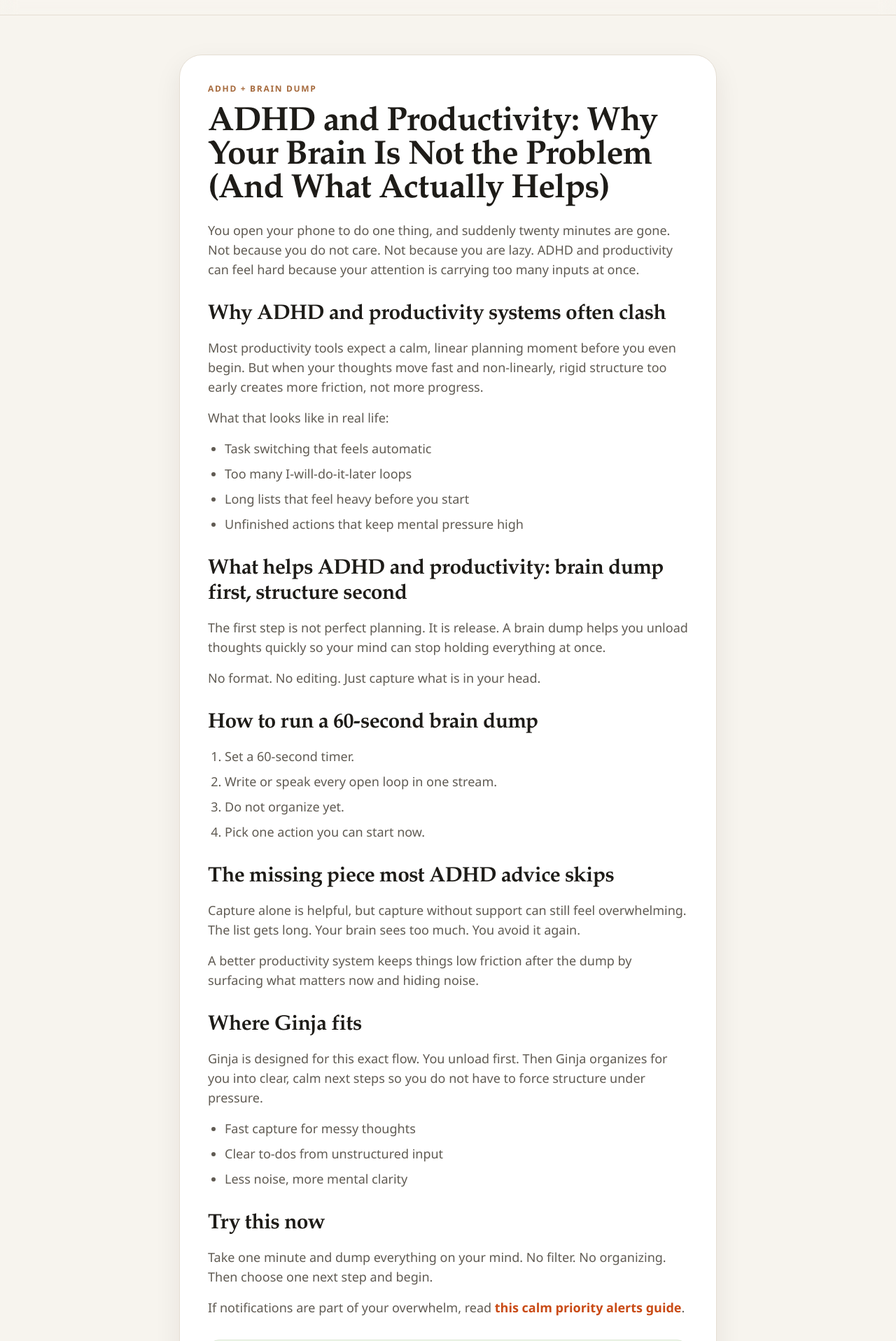
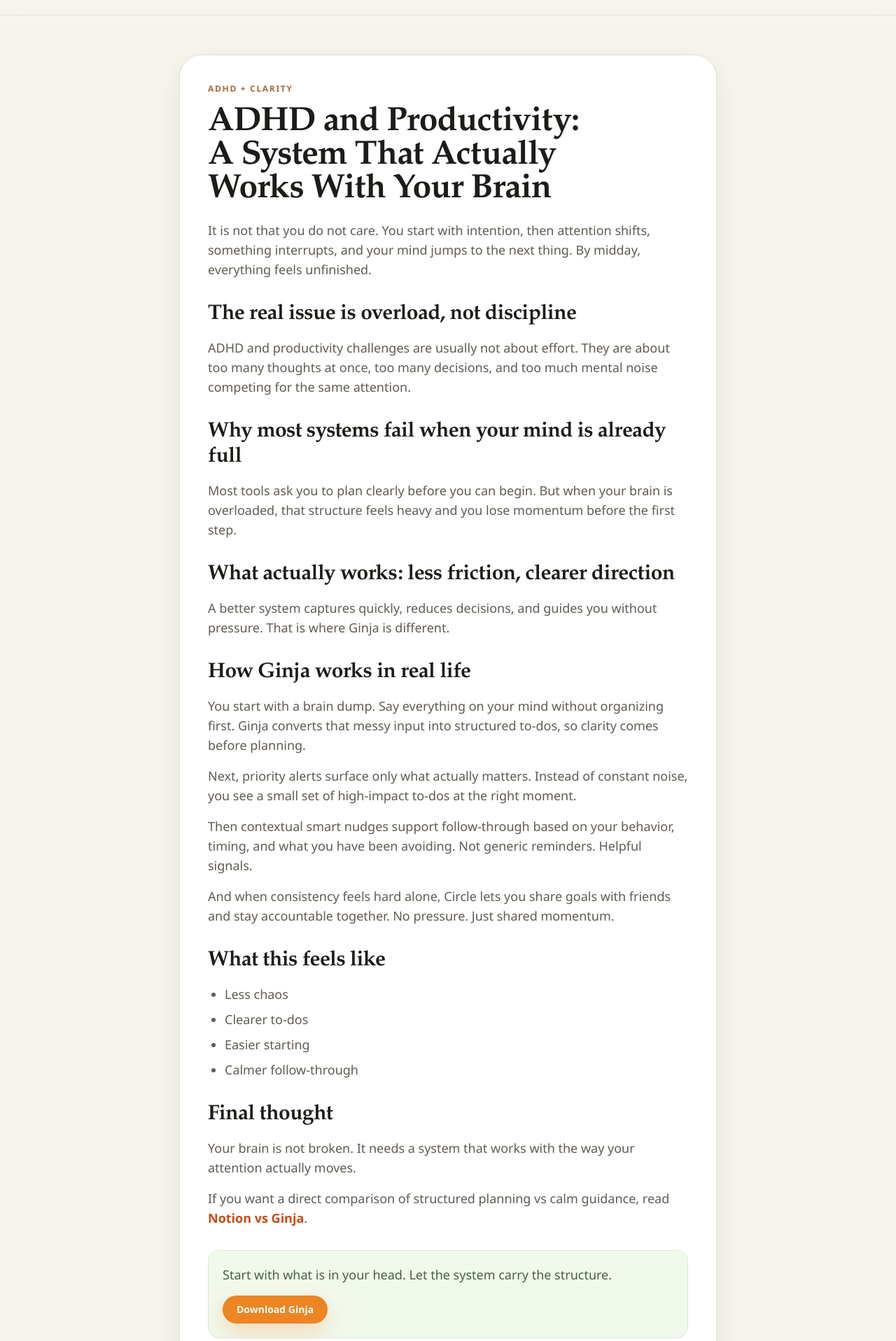
Before and after one commit to emyrael/Ginja_App, a Next.js app in the folder frontend/: page /blog/adhd-productivity-brain-dump in a window 1280 px wide. Shown: the part 43-1960 px from the top of the page at 70% size. Built offline with nearby package versions, Linux system fonts and the light colour scheme.

Commit message:
made shared pplan changes

```diff
--- a/frontend/component/blog/BlogLayout.jsx
+++ b/frontend/component/blog/BlogLayout.jsx
@@ -16,11 +16,15 @@
   },
   {
     slug: 'adhd-productivity-brain-dump',
-    title: 'ADHD and Productivity: Why Your Brain Is Not the Problem (And What Actually Helps)',
+    title: 'ADHD and Productivity: A System That Actually Works With Your Brain',
   },
   {
     slug: 'priority-alerts-calm-system',
     title: 'Why Most Productivity Apps Overwhelm You (And What to Use Instead)',
+  },
+  {
+    slug: 'notion-vs-ginja',
+    title: 'Notion vs Ginja: Structure vs Clarity - Which One Do You Actually Need?',
   },
 ];
 
@@ -115,7 +119,7 @@
                 href="/download"
                 className="inline-flex rounded-full bg-[#ED8522] px-5 py-2.5 text-sm font-semibold text-white shadow-[0_12px_28px_rgba(237,133,34,0.24)] transition-colors hover:bg-[#C94B16]"
               >
-                [Download Ginja]
+                Download Ginja
               </Link>
             </div>
           </div>
--- a/frontend/pages/blog/accountability-circle-productivity.js
+++ b/frontend/pages/blog/accountability-circle-productivity.js
@@ -120,7 +120,7 @@
             href="/download"
             className="inline-flex rounded-full bg-[#ED8522] px-5 py-2.5 text-sm font-semibold text-white shadow-[0_12px_28px_rgba(237,133,34,0.24)] transition-colors hover:bg-[#C94B16]"
           >
-            [Download Ginja]
+            Download Ginja
           </Link>
         </div>
       </div>
--- a/frontend/pages/blog/adhd-productivity-brain-dump.js
+++ b/frontend/pages/blog/adhd-productivity-brain-dump.js
@@ -2,11 +2,11 @@
 import BlogLayout from '../../component/blog/BlogLayout';
 
 export default function AdhdProductivityBrainDumpPage() {
-  const title = 'ADHD and Productivity: Why Your Brain Is Not the Problem (And What Actually Helps)';
+  const title = 'ADHD and Productivity: A System That Actually Works With Your Brain';
   const metaDescription =
-    'Struggling with ADHD and productivity? Learn a low-friction brain dump system that works with your brain and cuts daily overwhelm.';
+    'Struggling with ADHD and productivity? Discover a calm system that reduces overwhelm and helps you turn thoughts into clear action.';
   const canonicalPath = '/blog/adhd-productivity-brain-dump/';
-  const publishedTime = '2026-04-23';
+  const publishedTime = '2026-04-24';
 
   const articleJsonLd = {
     '@context': 'https://schema.org',
@@ -36,93 +36,86 @@
       title={title}
       metaDescription={metaDescription}
       canonicalPath={canonicalPath}
-      keywords="adhd and productivity, brain dump, mental clarity, low friction productivity system, reduce overwhelm"
+      keywords="adhd and productivity, brain dump, priority alerts, smart nudges, shared accountability, reduce overwhelm"
       publishedTime={publishedTime}
       modifiedTime={publishedTime}
       currentSlug="adhd-productivity-brain-dump"
       articleJsonLd={articleJsonLd}
     >
-      <p className="text-xs font-semibold uppercase tracking-[0.14em] text-[#A66A3D]">ADHD + Brain Dump</p>
+      <p className="text-xs font-semibold uppercase tracking-[0.14em] text-[#A66A3D]">ADHD + Clarity</p>
       <h1 className="mt-4 text-balance text-4xl font-semibold leading-tight sm:text-5xl">
-        ADHD and Productivity: Why Your Brain Is Not the Problem (And What Actually Helps)
+        ADHD and Productivity: A System That Actually Works With Your Brain
       </h1>
       <p className="mt-5 text-base leading-relaxed text-[var(--text-secondary)] sm:text-lg">
-        You open your phone to do one thing, and suddenly twenty minutes are gone. Not because you do not care. Not because you
-        are lazy. ADHD and productivity can feel hard because your attention is carrying too many inputs at once.
+        It is not that you do not care. You start with intention, then attention shifts, something interrupts, and your mind jumps to
+        the next thing. By midday, everything feels unfinished.
       </p>
 
-      <h2 className="mt-8 text-2xl font-semibold sm:text-3xl">Why ADHD and productivity systems often clash</h2>
+      <h2 className="mt-8 text-2xl font-semibold sm:text-3xl">The real issue is overload, not discipline</h2>
       <p className="mt-4 text-base leading-relaxed text-[var(--text-secondary)] sm:text-lg">
-        Most productivity tools expect a calm, linear planning moment before you even begin. But when your thoughts move fast and
-        non-linearly, rigid structure too early creates more friction, not more progress.
+        ADHD and productivity challenges are usually not about effort. They are about too many thoughts at once, too many decisions,
+        and too much mental noise competing for the same attention.
       </p>
-      <p className="mt-4 text-base leading-relaxed text-[var(--text-secondary)] sm:text-lg">What that looks like in real life:</p>
+
+      <h2 className="mt-8 text-2xl font-semibold sm:text-3xl">Why most systems fail when your mind is already full</h2>
+      <p className="mt-4 text-base leading-relaxed text-[var(--text-secondary)] sm:text-lg">
+        Most tools ask you to plan clearly before you can begin. But when your brain is overloaded, that structure feels heavy and
+        you lose momentum before the first step.
+      </p>
+
+      <h2 className="mt-8 text-2xl font-semibold sm:text-3xl">What actually works: less friction, clearer direction</h2>
+      <p className="mt-4 text-base leading-relaxed text-[var(--text-secondary)] sm:text-lg">
+        A better system captures quickly, reduces decisions, and guides you without pressure. That is where Ginja is different.
+      </p>
+
+      <h2 className="mt-8 text-2xl font-semibold sm:text-3xl">How Ginja works in real life</h2>
+      <p className="mt-4 text-base leading-relaxed text-[var(--text-secondary)] sm:text-lg">
+        You start with a brain dump. Say everything on your mind without organizing first. Ginja converts that messy input into
+        structured to-dos, so clarity comes before planning.
+      </p>
+      <p className="mt-4 text-base leading-relaxed text-[var(--text-secondary)] sm:text-lg">
+        Next, priority alerts surface only what actually matters. Instead of constant noise, you see a small set of high-impact
+        to-dos at the right moment.
+      </p>
+      <p className="mt-4 text-base leading-relaxed text-[var(--text-secondary)] sm:text-lg">
+        Then contextual smart nudges support follow-through based on your behavior, timing, and what you have been avoiding. Not
+        generic reminders. Helpful signals.
+      </p>
+      <p className="mt-4 text-base leading-relaxed text-[var(--text-secondary)] sm:text-lg">
+        And when consistency feels hard alone, Circle lets you share goals with friends and stay accountable together. No pressure.
+        Just shared momentum.
+      </p>
+
+      <h2 className="mt-8 text-2xl font-semibold sm:text-3xl">What this feels like</h2>
       <ul className="mt-4 list-disc space-y-2 pl-6 text-base text-[var(--text-secondary)] sm:text-lg">
-        <li>Task switching that feels automatic</li>
-        <li>Too many I-will-do-it-later loops</li>
-        <li>Long lists that feel heavy before you start</li>
-        <li>Unfinished actions that keep mental pressure high</li>
+        <li>Less chaos</li>
+        <li>Clearer to-dos</li>
+        <li>Easier starting</li>
+        <li>Calmer follow-through</li>
       </ul>
 
-      <h2 className="mt-8 text-2xl font-semibold sm:text-3xl">What helps ADHD and productivity: brain dump first, structure second</h2>
+      <h2 className="mt-8 text-2xl font-semibold sm:text-3xl">Final thought</h2>
       <p className="mt-4 text-base leading-relaxed text-[var(--text-secondary)] sm:text-lg">
-        The first step is not perfect planning. It is release. A brain dump helps you unload thoughts quickly so your mind can stop
-        holding everything at once.
+        Your brain is not broken. It needs a system that works with the way your attention actually moves.
       </p>
       <p className="mt-4 text-base leading-relaxed text-[var(--text-secondary)] sm:text-lg">
-        No format. No editing. Just capture what is in your head.
-      </p>
-
-      <h2 className="mt-8 text-2xl font-semibold sm:text-3xl">How to run a 60-second brain dump</h2>
-      <ol className="mt-4 list-decimal space-y-2 pl-6 text-base text-[var(--text-secondary)] sm:text-lg">
-        <li>Set a 60-second timer.</li>
-        <li>Write or speak every open loop in one stream.</li>
-        <li>Do not organize yet.</li>
-        <li>Pick one action you can start now.</li>
-      </ol>
-
-      <h2 className="mt-8 text-2xl font-semibold sm:text-3xl">The missing piece most ADHD advice skips</h2>
-      <p className="mt-4 text-base leading-relaxed text-[var(--text-secondary)] sm:text-lg">
-        Capture alone is helpful, but capture without support can still feel overwhelming. The list gets long. Your brain sees too
-        much. You avoid it again.
-      </p>
-      <p className="mt-4 text-base leading-relaxed text-[var(--text-secondary)] sm:text-lg">
-        A better productivity system keeps things low friction after the dump by surfacing what matters now and hiding noise.
-      </p>
-
-      <h2 className="mt-8 text-2xl font-semibold sm:text-3xl">Where Ginja fits</h2>
-      <p className="mt-4 text-base leading-relaxed text-[var(--text-secondary)] sm:text-lg">
-        Ginja is designed for this exact flow. You unload first. Then Ginja organizes for you into clear, calm next steps so you do
-        not have to force structure under pressure.
-      </p>
-      <ul className="mt-4 list-disc space-y-2 pl-6 text-base text-[var(--text-secondary)] sm:text-lg">
-        <li>Fast capture for messy thoughts</li>
-        <li>Clear to-dos from unstructured input</li>
-        <li>Less noise, more mental clarity</li>
-      </ul>
-
-      <h2 className="mt-8 text-2xl font-semibold sm:text-3xl">Try this now</h2>
-      <p className="mt-4 text-base leading-relaxed text-[var(--text-secondary)] sm:text-lg">
-        Take one minute and dump everything on your mind. No filter. No organizing. Then choose one next step and begin.
-      </p>
-      <p className="mt-4 text-base leading-relaxed text-[var(--text-secondary)] sm:text-lg">
-        If notifications are part of your overwhelm, read{' '}
-        <Link href="/blog/priority-alerts-calm-system" className="font-semibold text-[#C94B16] hover:text-[#A63D13]">
-          this calm priority alerts guide
+        If you want a direct comparison of structured planning vs calm guidance, read{' '}
+        <Link href="/blog/notion-vs-ginja" className="font-semibold text-[#C94B16] hover:text-[#A63D13]">
+          Notion vs Ginja
         </Link>
         .
       </p>
 
       <div className="mt-8 rounded-2xl border border-[#DCE8D5] bg-[#F1F8EC] px-5 py-5 dark:border-[#4C6040] dark:bg-[#2E3E25]">
         <p className="text-base leading-relaxed text-[#486047] dark:text-[#D0E3C1] sm:text-lg">
-          Your brain is not broken. It just needs a system that reduces friction and overload.
+          Start with what is in your head. Let the system carry the structure.
         </p>
         <div className="mt-4">
           <Link
             href="/download"
             className="inline-flex rounded-full bg-[#ED8522] px-5 py-2.5 text-sm font-semibold text-white shadow-[0_12px_28px_rgba(237,133,34,0.24)] transition-colors hover:bg-[#C94B16]"
           >
-            [Download Ginja]
+            Download Ginja
           </Link>
         </div>
       </div>
--- a/frontend/pages/blog/brain-dump-technique.js
+++ b/frontend/pages/blog/brain-dump-technique.js
@@ -57,7 +57,7 @@
         Most productivity advice assumes you already know your priorities. Real life is messier. You are often carrying:
       </p>
       <ul className="mt-4 list-disc space-y-2 pl-6 text-base text-[var(--text-secondary)] sm:text-lg">
-        <li>Half-formed tasks</li>
+        <li>Half-formed to-dos</li>
         <li>Emotional pressure you cannot quantify</li>
         <li>Multiple priorities competing for attention</li>
         <li>Decisions you are postponing because your head is full</li>
@@ -78,7 +78,7 @@
       <h2 className="mt-8 text-2xl font-semibold sm:text-3xl">How the brain dump technique works step by step</h2>
       <ol className="mt-4 list-decimal space-y-2 pl-6 text-base text-[var(--text-secondary)] sm:text-lg">
         <li>Set a timer for 2 to 5 minutes.</li>
-        <li>Write every thought, task, worry, and idea in one stream.</li>
+        <li>Write every thought, to-do, worry, and idea in one stream.</li>
         <li>Mark each item quickly: now, later, or let go.</li>
         <li>Choose your top 3 actions for today.</li>
         <li>Start the first action immediately.</li>
@@ -97,7 +97,7 @@
 
       <h2 className="mt-8 text-2xl font-semibold sm:text-3xl">Where Ginja fits naturally</h2>
       <p className="mt-4 text-base leading-relaxed text-[var(--text-secondary)] sm:text-lg">
-        Ginja was built for this exact moment. You unload your thoughts first, then Ginja helps structure them into clear tasks
+        Ginja was built for this exact moment. You unload your thoughts first, then Ginja helps structure them into clear to-dos
         and priorities. No setup spiral. No pressure to be perfectly organized before you start.
       </p>
 
@@ -122,7 +122,7 @@
             href="/download"
             className="inline-flex rounded-full bg-[#ED8522] px-5 py-2.5 text-sm font-semibold text-white shadow-[0_12px_28px_rgba(237,133,34,0.24)] transition-colors hover:bg-[#C94B16]"
           >
-            [Download Ginja]
+            Download Ginja
           </Link>
         </div>
       </div>
--- a/frontend/pages/blog/index.js
+++ b/frontend/pages/blog/index.js
@@ -5,10 +5,18 @@
 
 const posts = [
   {
+    slug: 'notion-vs-ginja',
+    title: 'Notion vs Ginja: Structure vs Clarity - Which One Do You Actually Need?',
+    excerpt:
+      'A clear Notion vs Ginja comparison: one is built for system building, the other is built to reduce overwhelm and help you follow through.',
+    keyword: 'notion vs ginja',
+    readTime: '7 min read',
+  },
+  {
     slug: 'adhd-productivity-brain-dump',
-    title: 'ADHD and Productivity: Why Your Brain Is Not the Problem (And What Actually Helps)',
+    title: 'ADHD and Productivity: A System That Actually Works With Your Brain',
     excerpt:
-      'If ADHD makes productivity feel harder, this guide shows a low-friction brain dump system that reduces overwhelm and helps you start faster.',
+      'A practical ADHD and productivity guide focused on less overwhelm, clearer to-dos, and steady follow-through without pressure.',
     keyword: 'adhd and productivity',
     readTime: '6 min read',
   },
@@ -61,18 +69,18 @@
         <title>Ginja Blog | Mental Clarity and Productivity Systems</title>
         <meta
           name="description"
-          content="Read story-driven productivity guides on ADHD focus, brain dumps, accountability circles, and calm systems that help you stay clear."
+          content="Read practical guides on Notion vs Ginja, ADHD productivity, brain dumps, and calm systems that reduce overwhelm and improve follow-through."
         />
         <meta
           name="keywords"
-          content="ginja blog, adhd and productivity, brain dump technique, accountability circle productivity, priority alerts, calm productivity system, mental clarity"
+          content="ginja blog, notion vs ginja, adhd and productivity, brain dump technique, accountability circle productivity, priority alerts, calm productivity system, mental clarity"
         />
         <meta name="viewport" content="width=device-width, initial-scale=1" />
         <link rel="canonical" href="https://ginjaapp.com/blog/" />
         <meta property="og:title" content="Ginja Blog | Mental Clarity and Productivity Systems" />
         <meta
           property="og:description"
-          content="Read story-driven productivity guides on ADHD focus, brain dumps, accountability circles, and calm systems that help you stay clear."
+          content="Read practical guides on Notion vs Ginja, ADHD productivity, brain dumps, and calm systems that reduce overwhelm and improve follow-through."
         />
         <meta property="og:type" content="website" />
         <meta property="og:url" content="https://ginjaapp.com/blog/" />
--- /dev/null
+++ b/frontend/pages/blog/notion-vs-ginja.js
@@ -0,0 +1,124 @@
+import Link from 'next/link';
+import BlogLayout from '../../component/blog/BlogLayout';
+
+export default function NotionVsGinjaPage() {
+  const title = 'Notion vs Ginja: Structure vs Clarity - Which One Do You Actually Need?';
+  const metaDescription =
+    'Notion vs Ginja comparison. Discover which app helps you stay consistent without feeling overwhelmed.';
+  const canonicalPath = '/blog/notion-vs-ginja/';
+  const publishedTime = '2026-04-24';
+
+  const articleJsonLd = {
+    '@context': 'https://schema.org',
+    '@type': 'Article',
+    headline: title,
+    description: metaDescription,
+    image: 'https://ginjaapp.com/logo/flame-icon.png',
+    author: {
+      '@type': 'Organization',
+      name: 'Ginja',
+    },
+    publisher: {
+      '@type': 'Organization',
+      name: 'Ginja',
+      logo: {
+        '@type': 'ImageObject',
+        url: 'https://ginjaapp.com/logo/flame-icon.png',
+      },
+    },
+    datePublished: publishedTime,
+    dateModified: publishedTime,
+    mainEntityOfPage: 'https://ginjaapp.com/blog/notion-vs-ginja/',
+  };
+
+  return (
+    <BlogLayout
+      title={title}
+      metaDescription={metaDescription}
+      canonicalPath={canonicalPath}
+      keywords="notion vs ginja, calm productivity app, brain dump to-dos, contextual smart nudges, priority alerts, accountability circle"
+      publishedTime={publishedTime}
+      modifiedTime={publishedTime}
+      currentSlug="notion-vs-ginja"
+      articleJsonLd={articleJsonLd}
+    >
+      <p className="text-xs font-semibold uppercase tracking-[0.14em] text-[#A66A3D]">Comparison</p>
+      <h1 className="mt-4 text-balance text-4xl font-semibold leading-tight sm:text-5xl">
+        Notion vs Ginja: Structure vs Clarity - Which One Do You Actually Need?
+      </h1>
+      <p className="mt-5 text-base leading-relaxed text-[var(--text-secondary)] sm:text-lg">
+        You sit down to get your life together, open your workspace, and feel stuck before you even start. Not because the tool is
+        bad. Because your mind is already full.
+      </p>
+
+      <h2 className="mt-8 text-2xl font-semibold sm:text-3xl">Notion vs Ginja starts with one key question</h2>
+      <p className="mt-4 text-base leading-relaxed text-[var(--text-secondary)] sm:text-lg">
+        Are you in a build-a-system moment, or a help-me-move moment? Notion and Ginja solve different problems.
+      </p>
+
+      <h2 className="mt-8 text-2xl font-semibold sm:text-3xl">Why current tools can feel heavy when you are overwhelmed</h2>
+      <p className="mt-4 text-base leading-relaxed text-[var(--text-secondary)] sm:text-lg">
+        Notion gives deep control. You can create pages, databases, and workflows exactly how you want. That power is valuable,
+        but it often comes with setup decisions before action.
+      </p>
+      <p className="mt-4 text-base leading-relaxed text-[var(--text-secondary)] sm:text-lg">
+        When attention is limited, those extra decisions can delay the one thing you needed most: starting.
+      </p>
+
+      <h2 className="mt-8 text-2xl font-semibold sm:text-3xl">The better approach for overload: clarity before structure</h2>
+      <p className="mt-4 text-base leading-relaxed text-[var(--text-secondary)] sm:text-lg">
+        Ginja is designed for that overloaded state. You begin with a brain dump, and messy thoughts are converted into structured
+        to-dos you can act on right away.
+      </p>
+
+      <h2 className="mt-8 text-2xl font-semibold sm:text-3xl">How Ginja feels different in practice</h2>
+      <p className="mt-4 text-base leading-relaxed text-[var(--text-secondary)] sm:text-lg">
+        Instead of throwing every reminder at you, Ginja uses priority alerts so only the to-dos that actually matter surface.
+        Then contextual smart nudges support timing and follow-through, rather than repeating generic pings.
+      </p>
+      <p className="mt-4 text-base leading-relaxed text-[var(--text-secondary)] sm:text-lg">
+        And consistency is not only individual. Circle lets you share plans with friends, assign to-dos, and stay accountable in a
+        calm, non-overwhelming way.
+      </p>
+
+      <h2 className="mt-8 text-2xl font-semibold sm:text-3xl">Notion vs Ginja is also a mindset difference</h2>
+      <p className="mt-4 text-base leading-relaxed text-[var(--text-secondary)] sm:text-lg">
+        Notion mindset: build the full structure, then execute.
+      </p>
+      <p className="mt-2 text-base leading-relaxed text-[var(--text-secondary)] sm:text-lg">
+        Ginja mindset: reduce noise, identify what matters now, then execute.
+      </p>
+      <p className="mt-4 text-base leading-relaxed text-[var(--text-secondary)] sm:text-lg">
+        One optimizes for control. The other optimizes for clarity under real pressure.
+      </p>
+
+      <h2 className="mt-8 text-2xl font-semibold sm:text-3xl">Which should you choose?</h2>
+      <ul className="mt-4 list-disc space-y-2 pl-6 text-base text-[var(--text-secondary)] sm:text-lg">
+        <li>Choose Notion if you enjoy building systems and have time to maintain them.</li>
+        <li>Choose Ginja if your mind feels scattered and you need guided action with less mental load.</li>
+      </ul>
+
+      <p className="mt-6 text-base leading-relaxed text-[var(--text-secondary)] sm:text-lg">
+        If ADHD-style overload is part of your daily reality, read{' '}
+        <Link href="/blog/adhd-productivity-brain-dump" className="font-semibold text-[#C94B16] hover:text-[#A63D13]">
+          this ADHD and productivity guide
+        </Link>
+        .
+      </p>
+
+      <div className="mt-8 rounded-2xl border border-[#DCE8D5] bg-[#F1F8EC] px-5 py-5 dark:border-[#4C6040] dark:bg-[#2E3E25]">
+        <p className="text-base leading-relaxed text-[#486047] dark:text-[#D0E3C1] sm:text-lg">
+          Structure is useful. Clarity is what gets you moving.
+        </p>
+        <div className="mt-4">
+          <Link
+            href="/download"
+            className="inline-flex rounded-full bg-[#ED8522] px-5 py-2.5 text-sm font-semibold text-white shadow-[0_12px_28px_rgba(237,133,34,0.24)] transition-colors hover:bg-[#C94B16]"
+          >
+            Download Ginja
+          </Link>
+        </div>
+      </div>
+    </BlogLayout>
+  );
+}
--- a/frontend/pages/blog/priority-alerts-calm-system.js
+++ b/frontend/pages/blog/priority-alerts-calm-system.js
@@ -53,7 +53,7 @@
 
       <h2 className="mt-8 text-2xl font-semibold sm:text-3xl">Why most productivity apps overwhelm you</h2>
       <p className="mt-4 text-base leading-relaxed text-[var(--text-secondary)] sm:text-lg">
-        Most apps treat every task as equally urgent. So every to-do becomes one more notification competing for the same limited
+        Most apps treat every to-do as equally urgent. So every to-do becomes one more notification competing for the same limited
         attention.
       </p>
       <p className="mt-4 text-base leading-relaxed text-[var(--text-secondary)] sm:text-lg">When everything feels important, nothing stands out.</p>
@@ -97,7 +97,7 @@
 
       <h2 className="mt-8 text-2xl font-semibold sm:text-3xl">Try this shift today</h2>
       <p className="mt-4 text-base leading-relaxed text-[var(--text-secondary)] sm:text-lg">
-        Pick three tasks that actually matter today. Let everything else wait. Protect your attention and act on those three.
+        Pick three to-dos that actually matter today. Let everything else wait. Protect your attention and act on those three.
       </p>
       <p className="mt-4 text-base leading-relaxed text-[var(--text-secondary)] sm:text-lg">
         If you feel mentally overloaded before choosing priorities, start with the{' '}
@@ -116,7 +116,7 @@
             href="/download"
             className="inline-flex rounded-full bg-[#ED8522] px-5 py-2.5 text-sm font-semibold text-white shadow-[0_12px_28px_rgba(237,133,34,0.24)] transition-colors hover:bg-[#C94B16]"
           >
-            [Download Ginja]
+            Download Ginja
           </Link>
         </div>
       </div>
```
Also changed, not shown: frontend/next-env.d.ts.
